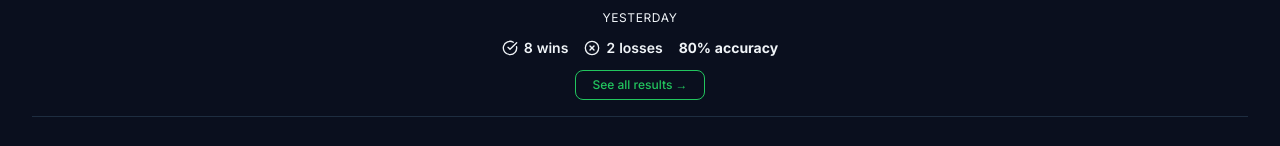
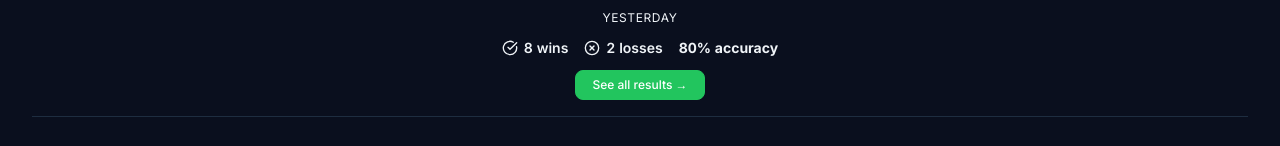
Before and after one commit to sammiensubuga/winform, a Next.js app: page / in a window 1280 px wide. Shown: the part 806-952 px from the top of the page. Built offline with nearby package versions, Linux system fonts and the light colour scheme; no server answers.

Commit message:
Update page.tsx

```diff
--- a/src/app/page.tsx
+++ b/src/app/page.tsx
@@ -47,13 +47,13 @@ export default function HomePage() {
         {mockYesterdayStats.accuracy}% accuracy
       </span>
     </div>
-  <Link
+<Link
   href="/results"
   className="inline-block text-xs font-medium px-4 py-1.5 rounded-lg transition-all duration-200 mt-3"
   style={{
-    color: '#22C55E',
+    color: 'white',
     border: '1px solid #22C55E',
-    backgroundColor: 'transparent'
+    backgroundColor: '#22C55E'
   }}
 >
   See all results →
```
